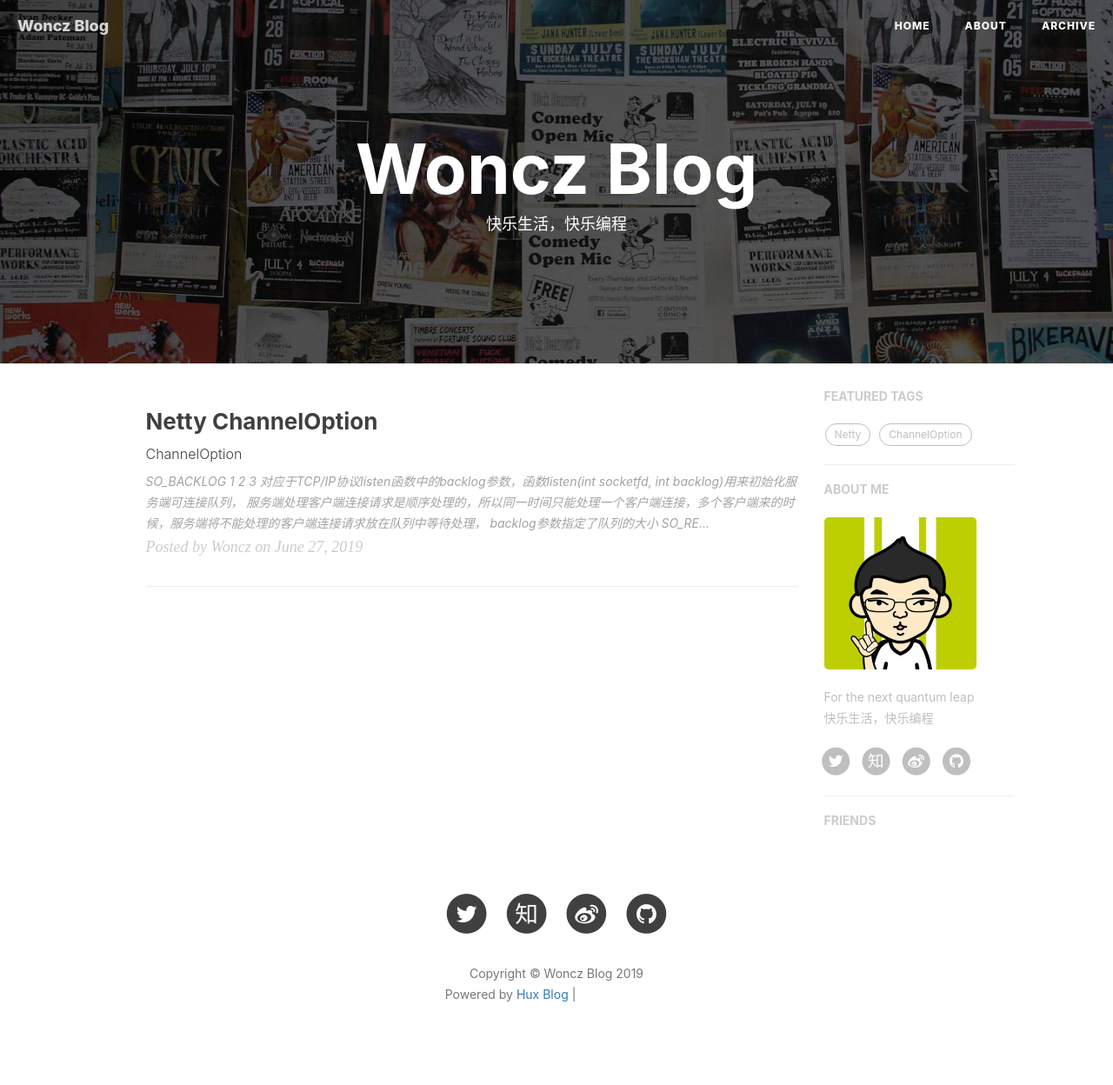
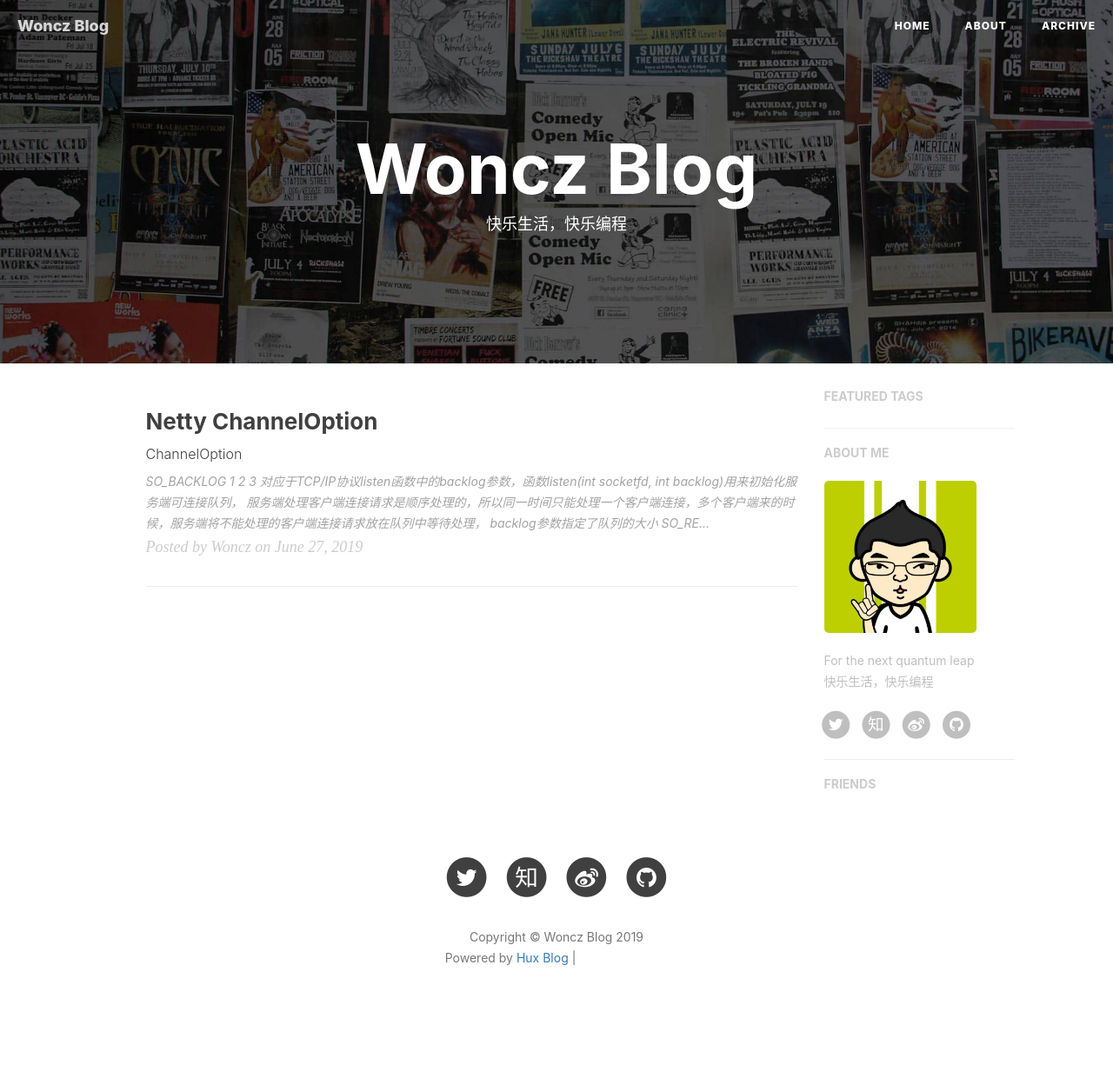
Before and after one commit to woncz/woncz.github.io, a Jekyll site: the page built from index.html, in a window 1280 px wide. Shown: the whole page at 87% size. Built offline with Jekyll 4.4.1, drawn with Linux system fonts in a browser that asks for light colours; nearby versions of some CDN libraries; the list of posts is cut into pages by our own code; comment, search, counter and statistics services are not loaded; after the commit the page ends 1206 px from its top, so only the background shows below that; grey boxes are pictures that could not be loaded.

```diff
--- a/_config.yml
+++ b/_config.yml
@@ -79,7 +79,7 @@
 
 # Featured Tags
 featured-tags: true                     # whether or not using Feature-Tags
-featured-condition-size: 0              # A tag will be featured if the size of it is more than this condition value
+featured-condition-size: 1              # A tag will be featured if the size of it is more than this condition value
 
 
 
```
